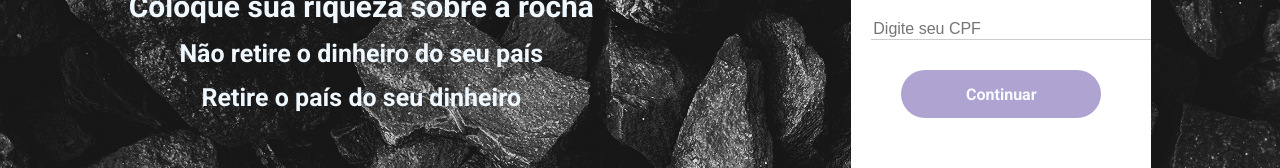
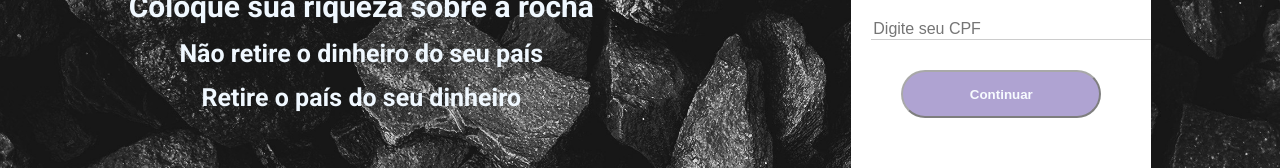
Before and after one commit to Black-Bank/credit_black_ibk, a React (Create React App) app: page / in a window 1280 px wide. Shown: the part 430-598 px from the top of the page. Built offline with nearby package versions, Linux system fonts and the light colour scheme; no server answers.

Commit message:
feat: loading and button

```diff
--- a/src/components/Loader/Loading.css
+++ b/src/components/Loader/Loading.css
@@ -27,5 +27,7 @@
 }
 
 .loading-icon-loading {
+	width: 150px;
+	height: 150px;
 	animation: pulse 2s infinite;
 }
--- a/src/screens/Home/Home.tsx
+++ b/src/screens/Home/Home.tsx
@@ -64,14 +64,14 @@ export const Home: React.FC = () => {
 							className={isValidCpf ? 'cpf-input-valid' : 'cpf-input-invalid'}
 						/>
 					</div>
-					<div className={`button ${!isValidCpf ? 'disabled' : 'active'}`}>
+					<button className={`button ${!isValidCpf ? 'disabled' : 'active'}`}>
 						<span
 							className="buton-title"
 							onClick={handleContinue}
 						>
 							Continuar
 						</span>
-					</div>
+					</button>
 				</div>
 			</div>
 		</>
--- a/src/screens/Signup/Signup.tsx
+++ b/src/screens/Signup/Signup.tsx
@@ -205,14 +205,14 @@ export const Signup: React.FC = () => {
 								{errorType.error_password && 'As senhas precisam ser as iguais'}
 							</span>
 						</div>
-						<div className={`button ${disabled ? 'disabled' : 'active'}`}>
+						<button className={`button ${disabled ? 'disabled' : 'active'}`}>
 							<span
 								className="button-title"
 								onClick={handleContinue}
 							>
 								Continuar
 							</span>
-						</div>
+						</button>
 					</div>
 				</div>
 			</div>
```
